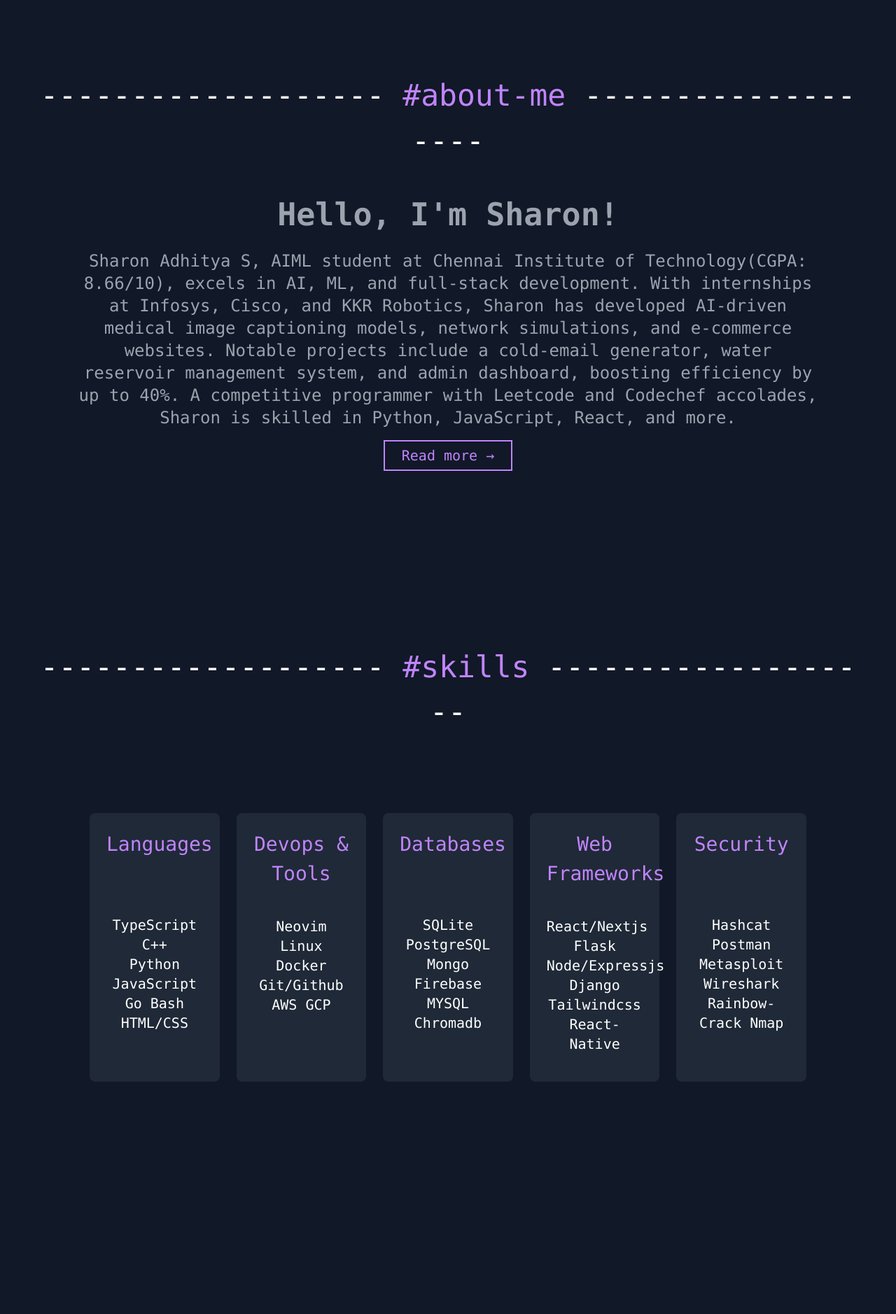
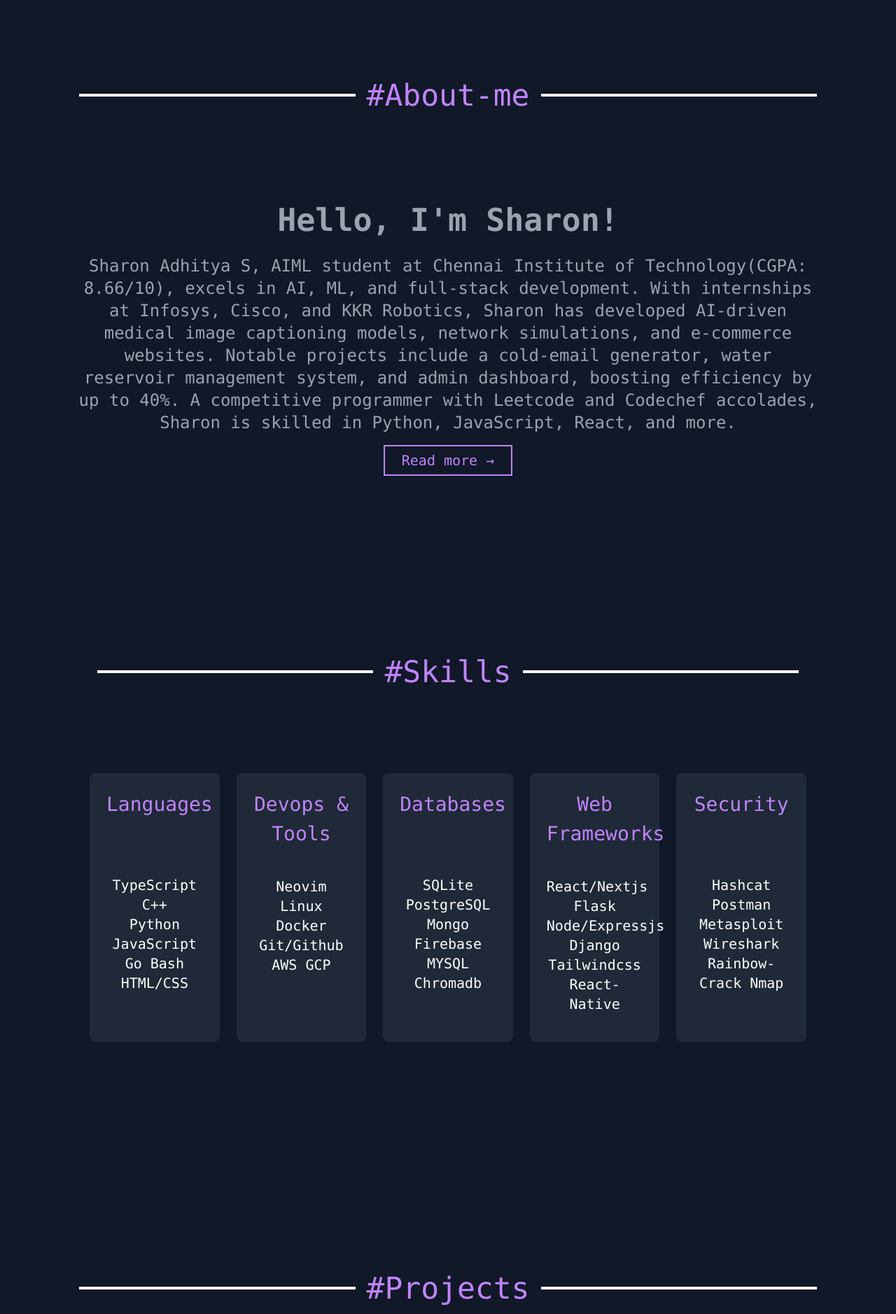
Before and after one commit to sharonadhitya/portfolio, a React (Create React App) app: page / in a window 1280 px wide. Shown: the part 740-2618 px from the top of the page at 70% size. Built offline with nearby package versions, Linux system fonts and the light colour scheme.

Commit message:
FINAL_DEPLOY

```diff
--- a/src/App.js
+++ b/src/App.js
@@ -68,8 +68,7 @@ function App() {
 
         {/* Navigation Links */}
         <div
-    className={`${
-      isMenuOpen ? 'block' : 'hidden'
+          className={`${isMenuOpen ? 'block' : 'hidden'
             } md:flex md:space-x-12 absolute md:static top-12 right-4 md:top-auto md:right-auto bg-gray-900 md:bg-transparent p-4 md:p-0 rounded-md md:rounded-none w-40 md:w-auto z-50`}
         >
           <a
@@ -157,9 +156,10 @@ function App() {
       {/* About Me Section */}
       <div id="about-me" className="p-7 mt-20 sm:mt-40 md:p-12">
         <div className="text-center">
-          <h3 className="text-purple-400 text-[32px] md:text-[43px] mb-10">
-            <span className="text-white hidden md:inline">------------------- </span>#about-me
-            <span className="text-white hidden md:inline"> -------------------</span>
+          <h3 className="text-purple-400 text-[32px] md:text-[43px] mb-16 md:mb-28 flex items-center justify-center">
+            <div className="hidden md:block w-1/3 border-t-4 border-white mx-4"></div>
+            #About-me
+            <div className="hidden md:block w-1/3 border-t-4 border-white mx-4"></div>
           </h3>
           <h2 className="text-gray-400 text-[27px] md:text-[45px] font-bold mb-4">Hello, I'm Sharon!</h2>
           <p className="text-gray-400 mb-6 text-base md:text-2xl px-2 md:px-16 whitespace-pre-line">
@@ -181,10 +181,12 @@ function App() {
       {/* Skills Section */}
       <div id="works" className="p-7 mt-20 sm:mt-40 md:p-12">
         <div className="text-center">
-          <h3 className="text-purple-400 text-[32px] md:text-[43px] mb-16 md:mb-28">
-            <span className="text-white hidden md:inline">------------------- </span>#skills
-            <span className="text-white hidden md:inline"> -------------------</span>
+          <h3 className="text-purple-400 text-[32px] md:text-[43px] mb-16 md:mb-28 flex items-center justify-center">
+            <div className="hidden md:block w-1/3 border-t-4 border-white mx-4"></div>
+            #Skills
+            <div className="hidden md:block w-1/3 border-t-4 border-white mx-4"></div>
           </h3>
+
           <div className="px-0 sm:px-5 md:px-20">
             <div className="grid grid-cols-1 sm:grid-cols-2 lg:grid-cols-3 xl:grid-cols-5 gap-6">
               {/* Languages */}
@@ -234,9 +236,10 @@ function App() {
       {/* Projects Section */}
       <div id="projects" className="p-7 mt-32 md:mt-56 md:p-12">
         <div className="text-center">
-          <h3 className="text-purple-400 text-[32px] md:text-[43px] mb-16 md:mb-32">
-            <span className="text-white hidden md:inline">------------------- </span>#Projects
-            <span className="text-white hidden md:inline"> -------------------</span>
+          <h3 className="text-purple-400 text-[32px] md:text-[43px] mb-16 md:mb-28 flex items-center justify-center">
+            <div className="hidden md:block w-1/3 border-t-4 border-white mx-4"></div>
+            #Projects
+            <div className="hidden md:block w-1/3 border-t-4 border-white mx-4"></div>
           </h3>
           <div className="grid grid-cols-1 sm:grid-cols-2 md:grid-cols-3 gap-6">
             {/* Cold-email */}
@@ -296,9 +299,10 @@ function App() {
       {/* Contact Section */}
       <div id="contacts" className="p-7 mt-32 md:mt-56 md:p-12">
         <div className="text-center mb-16 md:mb-32">
-          <h3 className="text-purple-400 text-[32px] md:text-[43px] mb-10 md:mb-10">
-            <span className="text-white hidden md:inline">------------------- </span>#Contact
-            <span className="text-white hidden md:inline"> -------------------</span>
+          <h3 className="text-purple-400 text-[32px] md:text-[43px] mb-16 md:mb-28 flex items-center justify-center">
+            <div className="hidden md:block w-1/3 border-t-4 border-white mx-4"></div>
+            #Contact
+            <div className="hidden md:block w-1/3 border-t-4 border-white mx-4"></div>
           </h3>
         </div>
         <div className="flex flex-col md:flex-row justify-center items-start">
```
Lines whose indentation alone changed are shown as unchanged.
